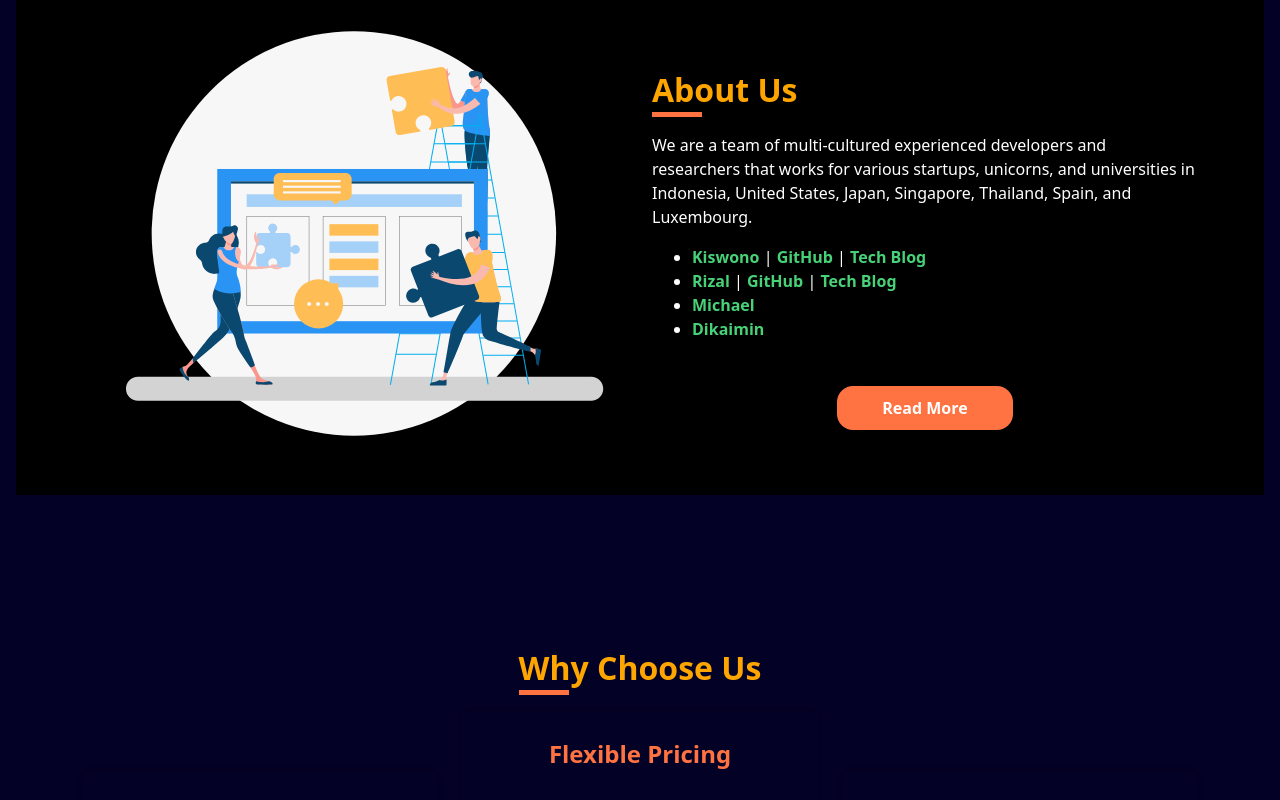
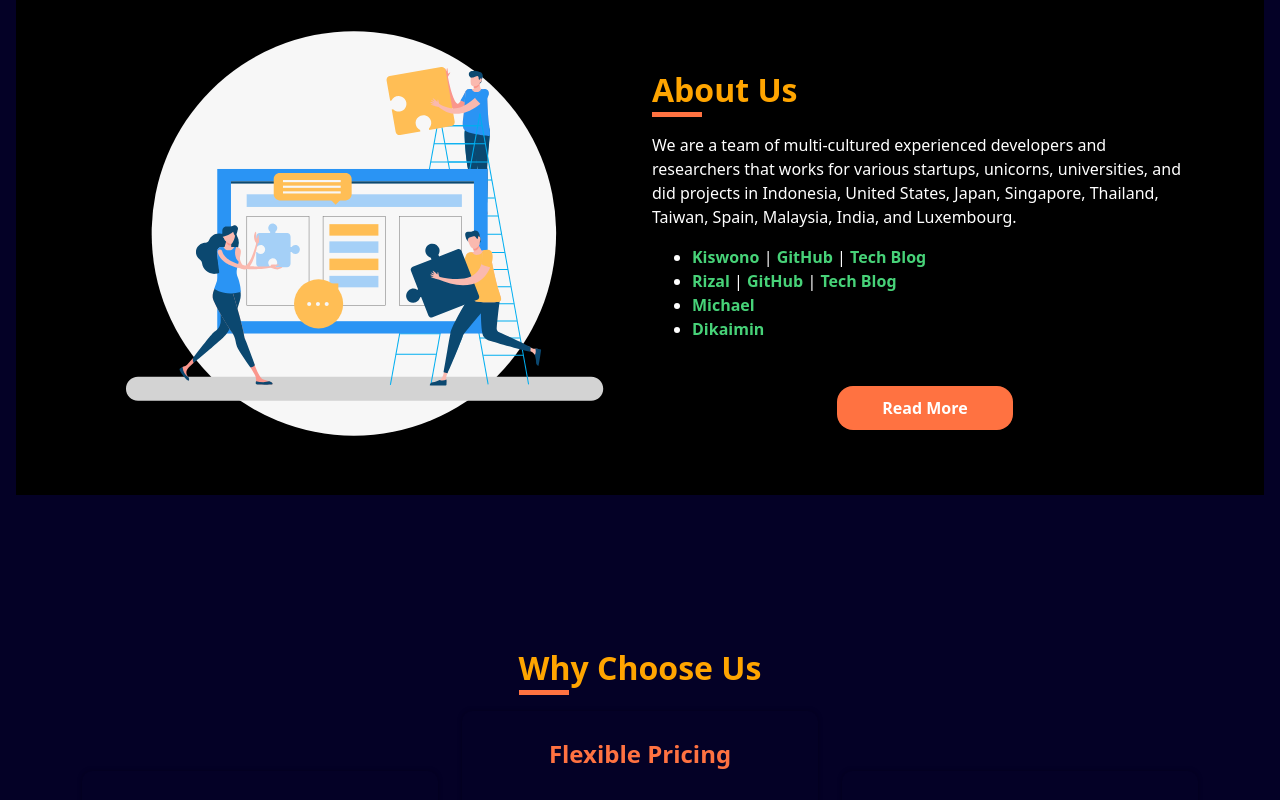
Before and after one commit to kokizzu/benalu.dev, a Svelte app: page / in a window 1280 px wide. Shown: the part 2060-2860 px from the top of the page. Built offline with nearby package versions, Linux system fonts and the light colour scheme.

Commit message:
update project countries

```diff
--- a/src/components/Info.svelte
+++ b/src/components/Info.svelte
@@ -19,6 +19,8 @@
 					<Flag code="es" alt="Spain"/>
 					<Flag code="lu" alt="Luxembourg"/>
 					<Flag code="tw" alt="Taiwan"/>
+					<Flag code="my" alt="Malaysia"/>
+					<Flag code="in" alt="India"/>
 					<!--          <div class="info_social">-->
 					<!--            <a href="#ReadMore">-->
 					<!--              <svg-->
@@ -85,7 +87,8 @@
 						<div id="googleMap" style="margin:0 auto">
 							<iframe
 								src="https://www.google.com/maps/embed?pb=!1m18!1m12!1m3!1d782.3536318002231!2d115.17966008313937!3d-8.8034425573462!2m3!1f0!2f0!3f0!3m2!1i1024!2i768!4f13.1!3m3!1m2!1s0x2dd2455241786bc9%3A0x88e50b6325a3a7e0!2sCV%20Bersyukur%20Nalar%20Luas!5e0!3m2!1sen!2sid!4v1702142548984!5m2!1sen!2sid"
-								width="100%" height="240" style="border:0;" allowfullscreen="" title="GPS coordinate: -8.803461, 115.179797"
+								width="100%" height="240" style="border:0;" allowfullscreen=""
+								title="GPS coordinate: -8.803461, 115.179797"
 								loading="lazy"></iframe>
 						</div>
 					</div>
@@ -97,10 +100,10 @@
 					<div class="contact_link_box">
 						<p style="color: white"></p>
 						CV. Bersyukur Nalar Luas
-<!--						<a>-->
-<!--							<i class="fa fa-phone" aria-hidden="true"/>-->
-<!--							<span> Call +62-85156365353 </span>-->
-<!--						</a>-->
+						<!--						<a>-->
+						<!--							<i class="fa fa-phone" aria-hidden="true"/>-->
+						<!--							<span> Call +62-85156365353 </span>-->
+						<!--						</a>-->
 						<p>
 							<i class="fa fa-envelope" aria-hidden="true"/>
 							<a class="x" href="mailto:admin@benalu.dev">admin@benalu.dev</a>
--- a/src/routes/AboutUs.svelte
+++ b/src/routes/AboutUs.svelte
@@ -22,8 +22,7 @@
 					</div>
 					<p class="text-left">
 						We are a team of multi-cultured experienced developers and researchers that works for various
-						startups,
-						unicorns, and universities in Indonesia, United States, Japan, Singapore, Thailand,  Spain, and Luxembourg.
+						startups, unicorns, universities, and did projects in Indonesia, United States, Japan, Singapore, Thailand, Taiwan, Spain, Malaysia, India, and Luxembourg.
 					</p>
 					<ul>
 						<li><a class="x" href="//linkedin.com/in/kokizzu/">Kiswono</a>
```
